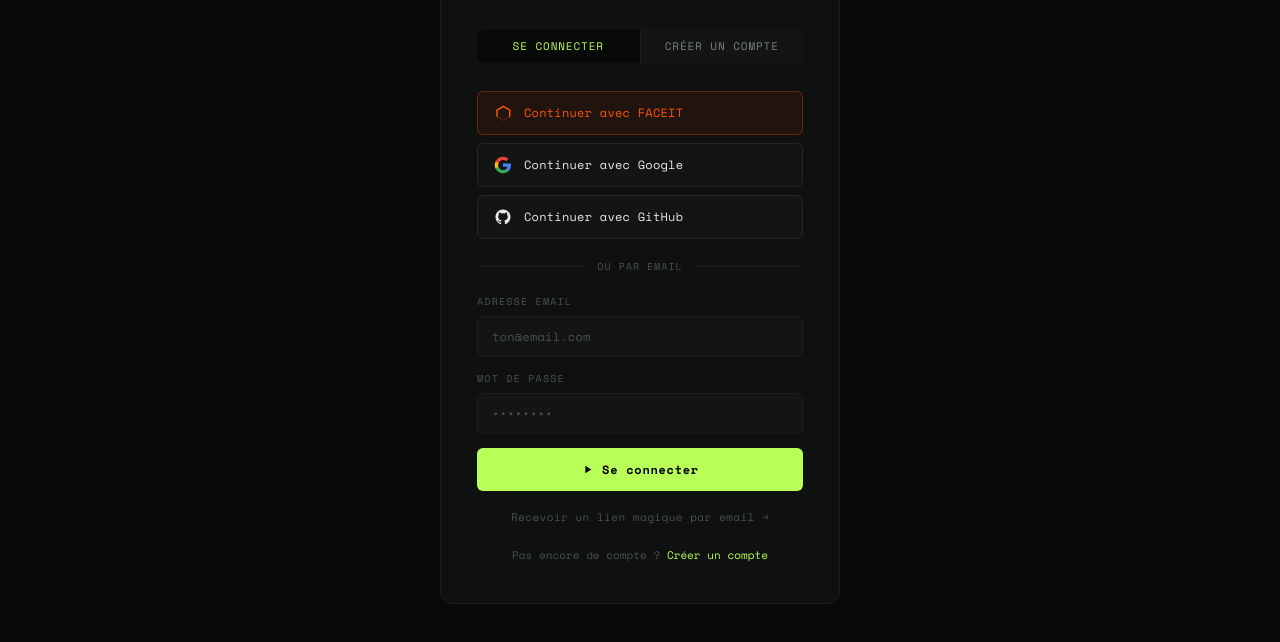
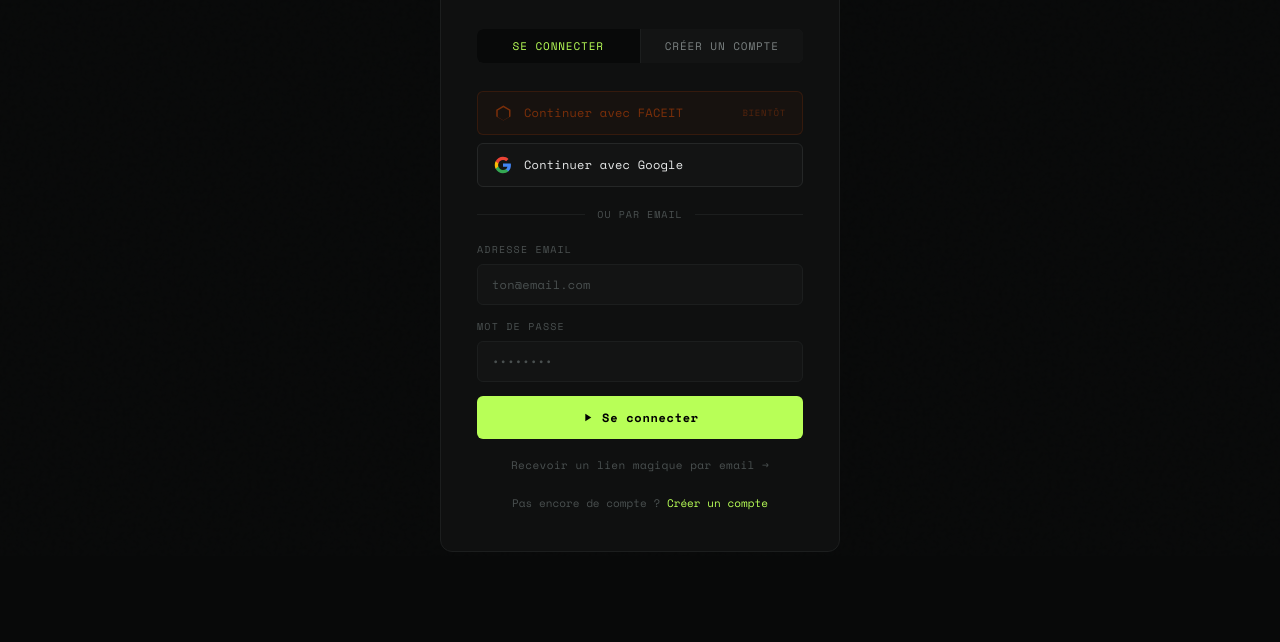
Before and after one commit to Ladreuille/FragValue, a website: page login.html in a window 1280 px wide. Shown: the part 244-886 px from the top of the page. After the commit the page ends 844 px from the top, so only its background shows below. Drawn offline with nearby package versions, Linux system fonts and the light colour scheme.

Commit message:
Update login.html

```diff
--- a/login.html
+++ b/login.html
@@ -99,7 +99,8 @@ nav{position:sticky;top:0;z-index:100;display:flex;align-items:center;justify-co
   cursor:pointer;transition:all .15s;margin-bottom:8px;
   letter-spacing:.02em
 }
-.faceit-btn:hover{border-color:rgba(255,85,0,.5);background:rgba(255,85,0,.12);transform:translateY(-1px)}
+.faceit-btn:hover:not(:disabled){border-color:rgba(255,85,0,.5);background:rgba(255,85,0,.12);transform:translateY(-1px)}
+.faceit-soon{opacity:.45;cursor:not-allowed !important}
 
 .switch-link{text-align:center;font-size:11px;color:var(--text3);margin-top:20px}
 .switch-link a{color:var(--accent);text-decoration:none}
@@ -128,11 +129,12 @@ nav{position:sticky;top:0;z-index:100;display:flex;align-items:center;justify-co
     </div>
 
     <!-- SOCIAL PROVIDERS -->
-    <button class="faceit-btn" onclick="loginFaceit()">
+    <button class="faceit-btn faceit-soon" disabled title="Bientôt disponible">
       <svg width="18" height="18" viewBox="0 0 24 24" fill="currentColor">
         <path d="M12.5 2L3 7.5v9L12.5 22 22 16.5v-9L12.5 2zm0 2.3l7.5 4.3v8.6l-7.5 4.3-7.5-4.3V8.6l7.5-4.3z"/>
       </svg>
       Continuer avec FACEIT
+      <span style="margin-left:auto;font-size:9px;opacity:.6;letter-spacing:.08em">BIENTÔT</span>
     </button>
 
     <button class="social-btn" onclick="loginGoogle()">
@@ -143,13 +145,6 @@ nav{position:sticky;top:0;z-index:100;display:flex;align-items:center;justify-co
         <path fill="#EA4335" d="M12 5.38c1.62 0 3.06.56 4.21 1.64l3.15-3.15C17.45 2.09 14.97 1 12 1 7.7 1 3.99 3.47 2.18 7.07l3.66 2.84c.87-2.6 3.3-4.53 6.16-4.53z"/>
       </svg>
       Continuer avec Google
-    </button>
-
-    <button class="social-btn" onclick="loginGithub()">
-      <svg width="18" height="18" viewBox="0 0 24 24" fill="currentColor">
-        <path d="M12 2C6.477 2 2 6.484 2 12.017c0 4.425 2.865 8.18 6.839 9.504.5.092.682-.217.682-.483 0-.237-.008-.868-.013-1.703-2.782.605-3.369-1.343-3.369-1.343-.454-1.158-1.11-1.466-1.11-1.466-.908-.62.069-.608.069-.608 1.003.07 1.531 1.032 1.531 1.032.892 1.53 2.341 1.088 2.91.832.092-.647.35-1.088.636-1.338-2.22-.253-4.555-1.113-4.555-4.951 0-1.093.39-1.988 1.029-2.688-.103-.253-.446-1.272.098-2.65 0 0 .84-.27 2.75 1.026A9.564 9.564 0 0 1 12 6.844a9.59 9.59 0 0 1 2.504.337c1.909-1.296 2.747-1.027 2.747-1.027.546 1.379.202 2.398.1 2.651.64.7 1.028 1.595 1.028 2.688 0 3.848-2.339 4.695-4.566 4.943.359.309.678.92.678 1.855 0 1.338-.012 2.419-.012 2.747 0 .268.18.58.688.482A10.019 10.019 0 0 0 22 12.017C22 6.484 17.522 2 12 2z"/>
-      </svg>
-      Continuer avec GitHub
     </button>
 
     <!-- DIVIDER -->
@@ -264,17 +259,7 @@ async function sendMagicLink(e) {
 function loginGoogle() {
   _sb.auth.signInWithOAuth({ provider: 'google', options: { redirectTo: window.location.origin + '/account.html' } });
 }
-function loginGithub() {
-  _sb.auth.signInWithOAuth({ provider: 'github', options: { redirectTo: window.location.origin + '/account.html' } });
-}
-function loginFaceit() {
-  // FACEIT OAuth via Supabase custom provider
-  _sb.auth.signInWithOAuth({ provider: 'faceit', options: { redirectTo: window.location.origin + '/account.html' } })
-    .catch(() => {
-      // Fallback si FACEIT pas configuré dans Supabase
-      showMsg('Connexion FACEIT bientôt disponible. Utilise Google ou email.', 'error');
-    });
-}
+
 
 function showMsg(txt, type) {
   const el = document.getElementById('msgBox');
```
